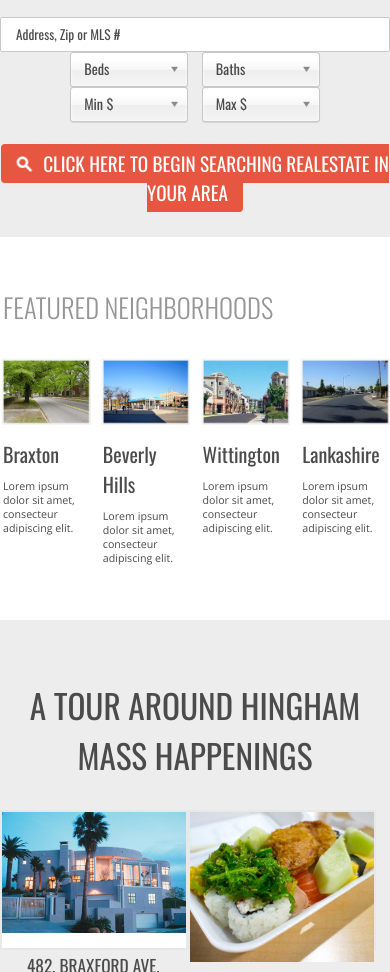
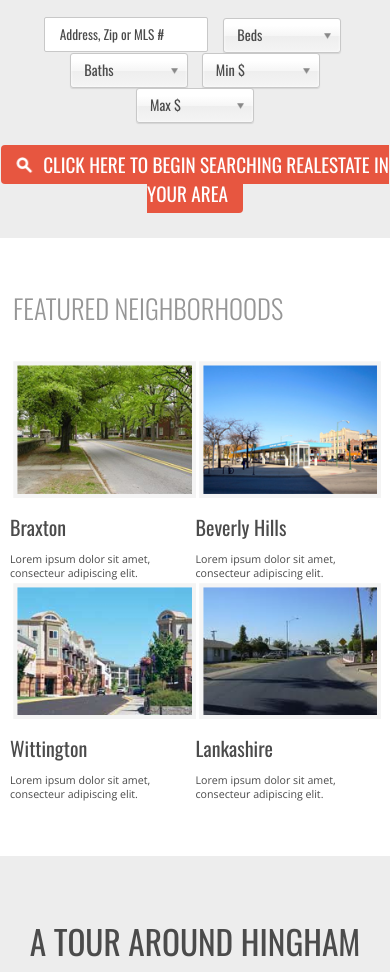
Before and after one commit to zachbachiri/ProductionMockup, a plain HTML site: page index.html in a window 390 px wide. Shown: the part 634-1606 px from the top of the page. Drawn offline with nearby package versions, Linux system fonts and the light colour scheme.

Commit message:
featured neighborhood resize

```diff
--- a/css/main.scss
+++ b/css/main.scss
@@ -3,6 +3,12 @@
 @import "css/bourbon/bourbon"; // or "bourbon" when in Rails
 @import "grid-settings";
 @import "css/neat/neat";
+
+
+@mixin omega-reset($nth) {
+  &:nth-child(#{$nth}) { margin-right: flex-gutter($grid-columns, $gutter); }
+  &:nth-child(#{$nth}+1) { clear: none }
+}
 
 
 
@@ -18,7 +24,7 @@ $grey-search-border: rgb(200,200, 200);
 $grey-light: rgb(150, 150, 150);
 $grey-title: rgb(75, 75, 75);
 $placester-red: rgb(231, 86, 64);
-$mobile: new-breakpoint(max-width 700px 8);
+$mobile: new-breakpoint(max-width 768px 12);
 
 
 
@@ -154,7 +160,6 @@ body{
                     padding-top: 15px;
                     height: 70px;
                     display: inline;
-                    float: left;
                     align: middle;
                     .unclicked{
                         color: white;
@@ -174,6 +179,7 @@ body{
                         right: 0;
                         bottom: 25px;
                         padding-top: 15px;
+                        margin-right: 20px;
                         background-image: url("../images/sidearrow.png");
                         background-size: auto;
                     }
@@ -184,6 +190,7 @@ body{
                         right: 0;
                         bottom: 25px;
                         padding-top: 15px;
+                        margin-right: 20px;
                         background-image: url("../images/uparrow.png");
                         background-size: auto;
                     }
@@ -343,13 +350,12 @@ body{
             #forms{
                 padding-bottom: 27px;
                 input {
-                    float: left;
                     font: 10pt $oswald;
                     color: $grey-title;
                     padding-left: 15px;
                     margin-right: 7px;
                     height: 35px;
-                    width: 390px;
+                    width: 42%;
                     border-radius: 2px;
                     border-style: solid;
                     border-color: $grey-search-border;
@@ -377,6 +383,9 @@ body{
         color: $grey-title;
         margin-top: 50px;
         margin-bottom: 55px;
+        @include media($mobile) {
+            margin-left: 10px;
+        }
         #neighborhoods-title{
             color: $grey-light;
             width: 100%;
@@ -387,11 +396,17 @@ body{
         }
         .neighborhood{
             @include span-columns(3);
+            @include media($mobile) {
+                max-width: 310px;
+                @include span-columns(6);
+                padding: 0;
+                margin: 0;
+            }
             img{
                 width:100%;
             }
             .neighborhood-title{
-                margin: 10px 0px 10px 3px;
+                margin: 10px 0px 10px 0px;
                 font-size: 1.5em;
                 a{
                     color: $grey-title;
@@ -403,7 +418,7 @@ body{
             }
             .neighborhood-text{
                 font: 8pt $font-stack;
-                margin-left: 3px;
+                margin-left: 0px;
             }
         }
     }
@@ -432,8 +447,8 @@ body{
                 @include span-columns(4);
                 @include omega(3n);
                 @include media($mobile){
-                    @include span-columns(4);
-                    @include omega();
+                    @include span-columns(6);
+                    @include omega(2n);
                 }
                 border: 2px solid;
                 border-color: $grey-border;
@@ -447,12 +462,6 @@ body{
                     img{
                         width:100%;
                     }
-                    /*
-                    @include media($mobile) {
-                        @include span-columns(4);
-                        @include omega(2n);
-                    }
-                    */
                     .posts-text{
                         margin-left: 25px;
                         margin-top: 15px;
--- a/css/output.css
+++ b/css/output.css
@@ -116,7 +116,6 @@ body {
           padding-top: 15px;
           height: 70px;
           display: inline;
-          float: left;
           align: middle; }
           body #main-slideshow #slideshow-background #slideshow-links .slideshow-link:last-child {
             margin-right: 0; }
@@ -135,6 +134,7 @@ body {
             right: 0;
             bottom: 25px;
             padding-top: 15px;
+            margin-right: 20px;
             background-image: url("../images/sidearrow.png");
             background-size: auto; }
           body #main-slideshow #slideshow-background #slideshow-links .slideshow-link .uparrow {
@@ -144,6 +144,7 @@ body {
             right: 0;
             bottom: 25px;
             padding-top: 15px;
+            margin-right: 20px;
             background-image: url("../images/uparrow.png");
             background-size: auto; }
         body #main-slideshow #slideshow-background #slideshow-links .slideshow-link:hover a {
@@ -314,13 +315,12 @@ body {
       body #search-background #search #forms {
         padding-bottom: 27px; }
         body #search-background #search #forms input {
-          float: left;
           font: 10pt Oswald, serif;
           color: #4b4b4b;
           padding-left: 15px;
           margin-right: 7px;
           height: 35px;
-          width: 390px;
+          width: 42%;
           border-radius: 2px;
           border-style: solid;
           border-color: #c8c8c8;
@@ -346,6 +346,9 @@ body {
       content: "";
       display: table;
       clear: both; }
+    @media screen and (max-width: 768px) {
+      body #featured-neighborhoods {
+        margin-left: 10px; } }
     body #featured-neighborhoods #neighborhoods-title {
       color: #969696;
       width: 100%;
@@ -360,10 +363,21 @@ body {
       width: 23.23176%; }
       body #featured-neighborhoods .neighborhood:last-child {
         margin-right: 0; }
+      @media screen and (max-width: 768px) {
+        body #featured-neighborhoods .neighborhood {
+          max-width: 310px;
+          float: left;
+          display: block;
+          margin-right: 2.35765%;
+          width: 48.82117%;
+          padding: 0;
+          margin: 0; }
+          body #featured-neighborhoods .neighborhood:last-child {
+            margin-right: 0; } }
       body #featured-neighborhoods .neighborhood img {
         width: 100%; }
       body #featured-neighborhoods .neighborhood .neighborhood-title {
-        margin: 10px 0px 10px 3px;
+        margin: 10px 0px 10px 0px;
         font-size: 1.5em; }
         body #featured-neighborhoods .neighborhood .neighborhood-title a {
           color: #4b4b4b; }
@@ -372,7 +386,7 @@ body {
           text-decoration-color: none; }
       body #featured-neighborhoods .neighborhood .neighborhood-text {
         font: 8pt Open Sans, sans-serif;
-        margin-left: 3px; }
+        margin-left: 0px; }
   body #properties {
     font: 10pt Oswald, serif;
     color: #4b4b4b;
@@ -410,28 +424,25 @@ body {
           margin-right: 0; }
         body #properties #posts .post-wrapper:nth-child(3n+1) {
           clear: left; }
-        @media screen and (max-width: 700px) {
+        @media screen and (max-width: 768px) {
           body #properties #posts .post-wrapper {
             float: left;
             display: block;
-            margin-right: 3.57866%;
-            width: 48.21067%;
-            margin-right: 0; }
+            margin-right: 2.35765%;
+            width: 48.82117%; }
             body #properties #posts .post-wrapper:last-child {
-              margin-right: 0; } }
+              margin-right: 0; }
+            body #properties #posts .post-wrapper:nth-child(2n) {
+              margin-right: 0; }
+            body #properties #posts .post-wrapper:nth-child(2n+1) {
+              clear: left; } }
         body #properties #posts .post-wrapper .post {
           position: absolute;
           top: 0;
           left: 0;
           width: 100%;
           height: 100%;
-          background-color: white;
-          /*
-          @include media($mobile) {
-              @include span-columns(4);
-              @include omega(2n);
-          }
-          */ }
+          background-color: white; }
           body #properties #posts .post-wrapper .post img {
             width: 100%; }
           body #properties #posts .post-wrapper .post .posts-text {
--- a/index.html
+++ b/index.html
@@ -443,41 +443,56 @@
 
 	<div id="social-bottom">
 		<div id="social-bigs">
+
+			<a href="#">
 				<div class="social-big" href="#">
 					<img src="images/rss-big.png">
 					<a href="#">RSS</a>
 				</div>
+			</a>
 
+			<a href="#">
 				<div class="social-big" href="#">
 					<img src="images/linkedin-big.png">
 					<a href="#">LinkedIn</a>
 				</div>
+			</a>
 
+			<a href="#">
 				<div class="social-big" href="#">
 					<img src="images/youtube-big.png">
 					<a href="#">Youtube</a>
 				</div>
+			</a>
 
+			<a href="#">
 				<div class="social-big" href="#">
 					<img src="images/facebook-big.png">
 					<a href="#">Facebook</a>
 				</div>
+			</a>
 
+			<a href="#">
 				<div class="social-big" href="#">
 					<img src="images/pinterest-big.png">
 					<a href="#">Pinterest</a>
 				</div>
+			</a>
 
+			<a href="#">
 				<div class="social-big" href="#">
 					<img src="images/twitter-big.png">
 					<a href="#">Twitter</a>
 				</div>
+			</a>
 
+			<a href="#">
 				<div class="social-big" href="#">
 					<img src="images/earth-big.png">
 					<a>In the News</a>
 				</div>
-			</div>
+			</a>
+		</div>
 
 		<div id="social-bottom-title">We're based in Plymouth, Massachusetts.</div>
 		<div id="social-bottom-subtitle">We work with clients from all over. Get in touch with us, we're friendly!</div>
```
